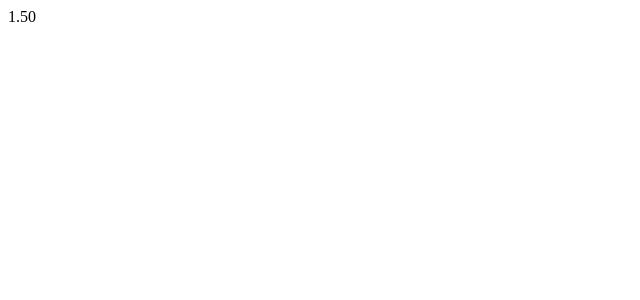
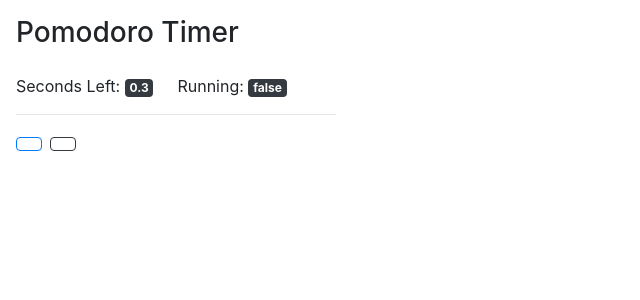
Before and after one commit to enitefall88/Timer_React, a React (Create React App) app: page / in a window 1280 px wide. Shown: the top 300 px of the page, without its empty margins (0-640 px from the left). Built offline with nearby package versions, Linux system fonts and the light colour scheme.

Commit message:
Add buttons functionality

```diff
--- a/public/index.html
+++ b/public/index.html
@@ -1,6 +1,7 @@
 <!DOCTYPE html>
 <html lang="en">
   <head>
+    <link rel="stylesheet" href="https://maxcdn.bootstrapcdn.com/bootstrap/4.0.0/css/bootstrap.min.css" integrity="sha384-Gn5384xqQ1aoWXA+058RXPxPg6fy4IWvTNh0E263XmFcJlSAwiGgFAW/dAiS6JXm" crossorigin="anonymous">
     <meta charset="utf-8" />
     <link rel="icon" href="%PUBLIC_URL%/favicon.ico" />
     <meta name="viewport" content="width=device-width, initial-scale=1" />
--- a/src/App.js
+++ b/src/App.js
@@ -1,17 +1,48 @@
 import {useEffect, useState} from "react";
 
 function App() {
-  let [count, setCount] = useState(3.0)
-  let [step, setStep] = useState(0.1)
+  let [timeLeft, setTimeLeft] = useState(.3)
+  let [running, setRunning] = useState(false)
+
 
   useEffect(() => {
-    setInterval(() => {
-      setCount(count => count - step)
+    let interval
+    if(running) {
+     interval = setInterval(() => {
+      setTimeLeft(count => count - 0.1)
     }, 500)
-  }, [step])
+      return () => {
+      clearInterval(interval)
+      }
+  }}, [running])
 
-  return <div>
-    {count.toFixed(2)}
+  useEffect(_ => {
+    if (timeLeft <= 0) {
+      setRunning(false)
+    }
+  })
+
+  function toggleRunning() {
+    setRunning(true)
+  }
+
+  function reset() {
+    setTimeLeft(3)
+  }
+
+  return <div className="p-3">
+    <h1 className="h3">Pomodoro Timer</h1>
+    <div className="mt-4" style={{maxWidth: "20rem"}}>
+      Seconds Left: <span className="badge badge-dark text-monospace">{timeLeft.toFixed(1)}</span>
+      <span className="ml-4">Running: <span className="badge badge-dark">{running ? "true" : "false"}</span></span>
+      <hr/>
+      <button onClick={toggleRunning} className="btn btn-outline-primary">
+        {running ? <i className="fa fa-pause"></i> : <i className="fa fa-play"></i>}
+      </button>
+      <button onClick={reset} className="btn btn-outline-dark ml-2">
+        <i className="fa fa-stop"></i>
+      </button>
+    </div>
   </div>
 }
 
```
